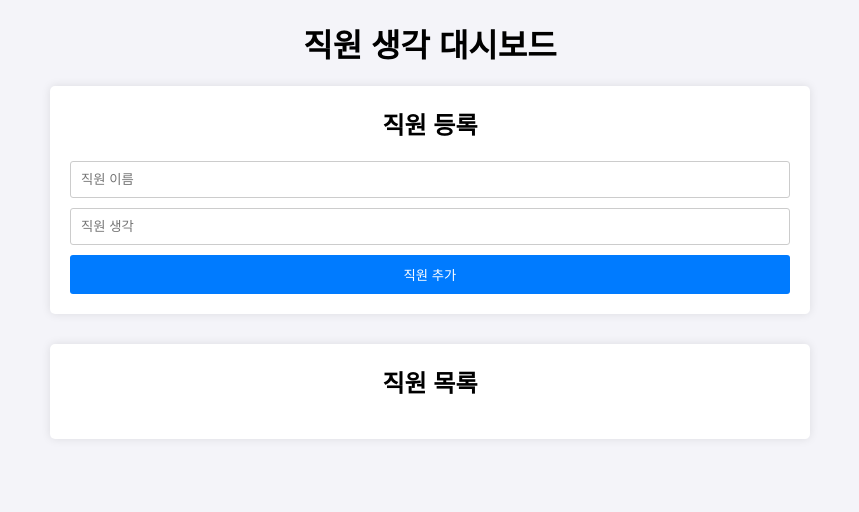
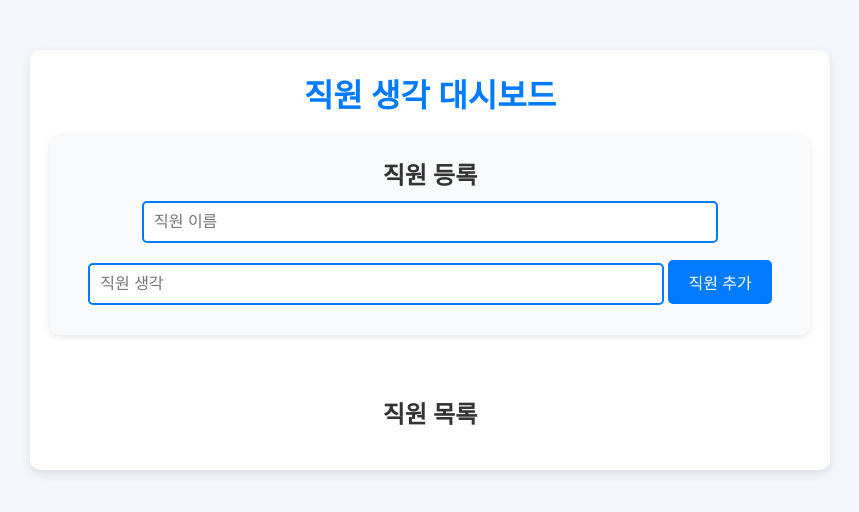
Before and after one commit to kimsungsil1/lc9, a plain HTML site: page index.html in a window 1280 px wide. Shown: the whole page, without its empty margins (210-1069 px from the left). Drawn offline with Linux system fonts and the light colour scheme.

Commit message:
Update styles.css

```diff
--- a/styles.css
+++ b/styles.css
@@ -1,3 +1,4 @@
+/* 기본 스타일 초기화 */
 * {
     margin: 0;
     padding: 0;
@@ -5,63 +6,71 @@
 }
 
 body {
-    font-family: Arial, sans-serif;
-    background-color: #f4f4f9;
+    font-family: 'Segoe UI', Tahoma, Geneva, Verdana, sans-serif;
+    background-color: #f3f6fb;
+    color: #333;
 }
 
+/* 컨테이너 */
 .container {
     max-width: 800px;
-    margin: 0 auto;
+    margin: 50px auto;
     padding: 20px;
+    background-color: white;
+    border-radius: 10px;
+    box-shadow: 0 4px 10px rgba(0, 0, 0, 0.1);
+    text-align: center;
 }
 
-h1, h2 {
-    text-align: center;
+h1 {
+    font-size: 2em;
     margin-bottom: 20px;
+    color: #007bff;
 }
 
 #employee-form {
-    background-color: #ffffff;
+    margin-bottom: 40px;
     padding: 20px;
-    margin-bottom: 30px;
-    border-radius: 5px;
-    box-shadow: 0 0 10px rgba(0, 0, 0, 0.1);
+    background-color: #f9fafc;
+    border-radius: 10px;
+    box-shadow: 0 2px 8px rgba(0, 0, 0, 0.1);
 }
 
 #employee-form input {
-    width: 100%;
+    width: 80%;
     padding: 10px;
-    margin-bottom: 10px;
-    border: 1px solid #ccc;
-    border-radius: 3px;
+    margin: 10px 0;
+    border: 2px solid #007bff;
+    border-radius: 5px;
+    outline: none;
+    font-size: 1em;
 }
 
 #employee-form button {
-    width: 100%;
-    padding: 10px;
+    padding: 10px 20px;
     background-color: #007bff;
     color: white;
     border: none;
-    border-radius: 3px;
+    border-radius: 5px;
     cursor: pointer;
+    font-size: 1em;
+    transition: background-color 0.3s ease;
 }
 
 #employee-form button:hover {
     background-color: #0056b3;
 }
 
+/* 직원 목록 */
 #employee-board {
-    background-color: #ffffff;
     padding: 20px;
-    border-radius: 5px;
-    box-shadow: 0 0 10px rgba(0, 0, 0, 0.1);
 }
 
 #employee-list {
     display: flex;
     flex-wrap: wrap;
+    justify-content: center;
     gap: 20px;
-    justify-content: center;
 }
 
 .employee-card {
@@ -70,27 +79,32 @@ h1, h2 {
     padding: 20px;
     border-radius: 10px;
     position: relative;
-    width: 200px;
-    text-align: center;
-    box-shadow: 0 0 10px rgba(0, 0, 0, 0.1);
+    width: 220px;
+    height: 200px;
+    box-shadow: 0 4px 10px rgba(0, 0, 0, 0.1);
+    display: flex;
+    flex-direction: column;
+    justify-content: center;
+    align-items: center;
 }
 
 .employee-card h3 {
+    font-size: 1.3em;
     margin-bottom: 10px;
 }
 
 .thought-bubble {
     position: absolute;
-    top: -30px;
-    left: 50%;
-    transform: translateX(-50%);
+    top: -40px;
     background-color: white;
-    color: black;
-    padding: 10px;
+    color: #333;
+    padding: 15px;
     border-radius: 20px;
+    font-size: 0.9em;
     width: 150px;
     text-align: center;
-    box-shadow: 0 0 10px rgba(0, 0, 0, 0.1);
+    box-shadow: 0 4px 10px rgba(0, 0, 0, 0.1);
+    animation: float 2s ease-in-out infinite;
 }
 
 .thought-bubble:after {
@@ -103,3 +117,15 @@ h1, h2 {
     border-style: solid;
     border-color: white transparent transparent transparent;
 }
+
+@keyframes float {
+    0% {
+        transform: translateY(0);
+    }
+    50% {
+        transform: translateY(-10px);
+    }
+    100% {
+        transform: translateY(0);
+    }
+}
```
